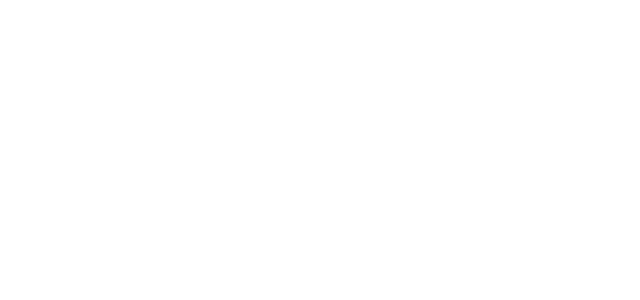
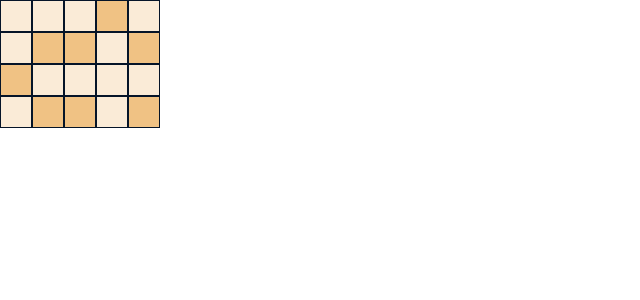
Before and after one commit to willian-pessoa/automato-celular, a React (Vite) app: page / in a window 1280 px wide. Shown: the top 300 px of the page, without its empty margins (0-640 px from the left). Built offline with nearby package versions, Linux system fonts and the light colour scheme.

Commit message:
create automato drawer and loop logic

```diff
--- a/index.html
+++ b/index.html
@@ -2,9 +2,8 @@
 <html lang="en">
   <head>
     <meta charset="UTF-8" />
-    <link rel="icon" type="image/svg+xml" href="/vite.svg" />
     <meta name="viewport" content="width=device-width, initial-scale=1.0" />
-    <title>Vite + React + TS</title>
+    <title>Automato Celular</title>
   </head>
   <body>
     <div id="root"></div>
--- a/src/App.tsx
+++ b/src/App.tsx
@@ -1,13 +1,55 @@
-import { useState } from 'react'
-import './App.scss'
+import { useMemo, useEffect, useState } from "react";
+import "./App.scss";
+import AutomatoCelular from "./utils/automatoCelular";
+
+import DrawAutomatoCelular from "./components/DrawAutomatoCelular";
+
+const RULE = {
+  isLive: {
+    dies: { alive: [0, 1, 2, 3, 6, 7] },
+    lives: { alive: [4, 5, 6, 8] },
+  },
+  isDead: {
+    dies: { dead: [0, 1, 5, 6] },
+    lives: { dead: [2, 3, 4, 7, 8] },
+  },
+};
+
+const MATRIZ = [
+  [0, 0, 0, 1, 0],
+  [0, 1, 1, 0, 1],
+  [1, 0, 0, 0, 0],
+  [0, 1, 1, 0, 1],
+];
 
 function App() {
+  const [width, setWidth] = useState(5);
+  const [height, setHeight] = useState(4);
+  const [automato, setAutomato] = useState(
+    new AutomatoCelular(width, height, RULE, MATRIZ)
+  );
+  const [countGenerations, setCountGenerations] = useState(0);
+  const [automatoLoop, setAutomatoLoop] = useState(false);
+
+  useEffect(() => {
+    const automatoDelay = 200;
+
+    const automatoInterval: NodeJS.Timer = setInterval(() => {
+      const newAutomato = automato.nextGen();
+      const curGeneration = countGenerations + 1;
+      setAutomato(new AutomatoCelular(width, height, RULE, newAutomato));
+      setCountGenerations(curGeneration);
+    }, automatoDelay);
+
+    if (!automatoLoop) clearInterval(automatoInterval);
+    return () => clearInterval(automatoInterval);
+  }, [automato, countGenerations, height, width, automatoLoop]);
 
   return (
     <div className="App">
-
+      <DrawAutomatoCelular matriz={automato.getGen()} />
     </div>
-  )
+  );
 }
 
-export default App
+export default App;
--- /dev/null
+++ b/src/components/DrawAutomatoCelular.scss
@@ -0,0 +1,10 @@
+.canvas {
+  width: 600px;
+  height: 600px;
+  display: flex;
+  flex-direction: column;
+
+  .row{
+    display: flex;
+  }
+}
--- /dev/null
+++ b/src/components/DrawAutomatoCelular.tsx
@@ -0,0 +1,38 @@
+import { AutomatoMatriz } from "../utils/automatoCelularTypes";
+import "./DrawAutomatoCelular.scss"
+
+interface DrawAutomatoProps {
+  matriz: AutomatoMatriz;
+}
+
+const Cell = ({ state }: { state: number }) => {
+  return (
+    <div
+      className="cell"
+      style={{
+        height: "2rem",
+        width: "2rem",
+        border: "0.5px solid #051428",
+        backgroundColor: state === 0 ? "antiquewhite" : "#f0c284",
+      }}
+    ></div>
+  );
+};
+
+const DrawAutomatoCelular = ({ matriz }: DrawAutomatoProps) => {
+  return (
+    <div className="canvas">
+      {matriz.map((row, i) => {
+        return (
+          <div className="row" key={i}>
+            {row.map((cell, j) => {
+              return <Cell state={cell} key={`(${i},${j})`} />;
+            })}
+          </div>
+        );
+      })}
+    </div>
+  );
+};
+
+export default DrawAutomatoCelular;
--- a/src/utils/automatoCelular.ts
+++ b/src/utils/automatoCelular.ts
@@ -1,15 +1,4 @@
-type AutomatoMatriz = Array<Array<number>>;
-
-interface AutomatoRules {
-  isLive: {
-    dies: { alive: Array<number> };
-    lives: { alive: Array<number> };
-  };
-  isDead: {
-    dies: { dead: Array<number> };
-    lives: { dead: Array<number> };
-  };
-}
+import { AutomatoMatriz, AutomatoRules } from "./automatoCelularTypes";
 
 export default class AutomatoCelular {
   _GEN: AutomatoMatriz;
--- /dev/null
+++ b/src/utils/automatoCelularTypes.ts
@@ -0,0 +1,12 @@
+export type AutomatoMatriz = Array<Array<number>>;
+
+export interface AutomatoRules {
+  isLive: {
+    dies: { alive: Array<number> };
+    lives: { alive: Array<number> };
+  };
+  isDead: {
+    dies: { dead: Array<number> };
+    lives: { dead: Array<number> };
+  };
+}
```
